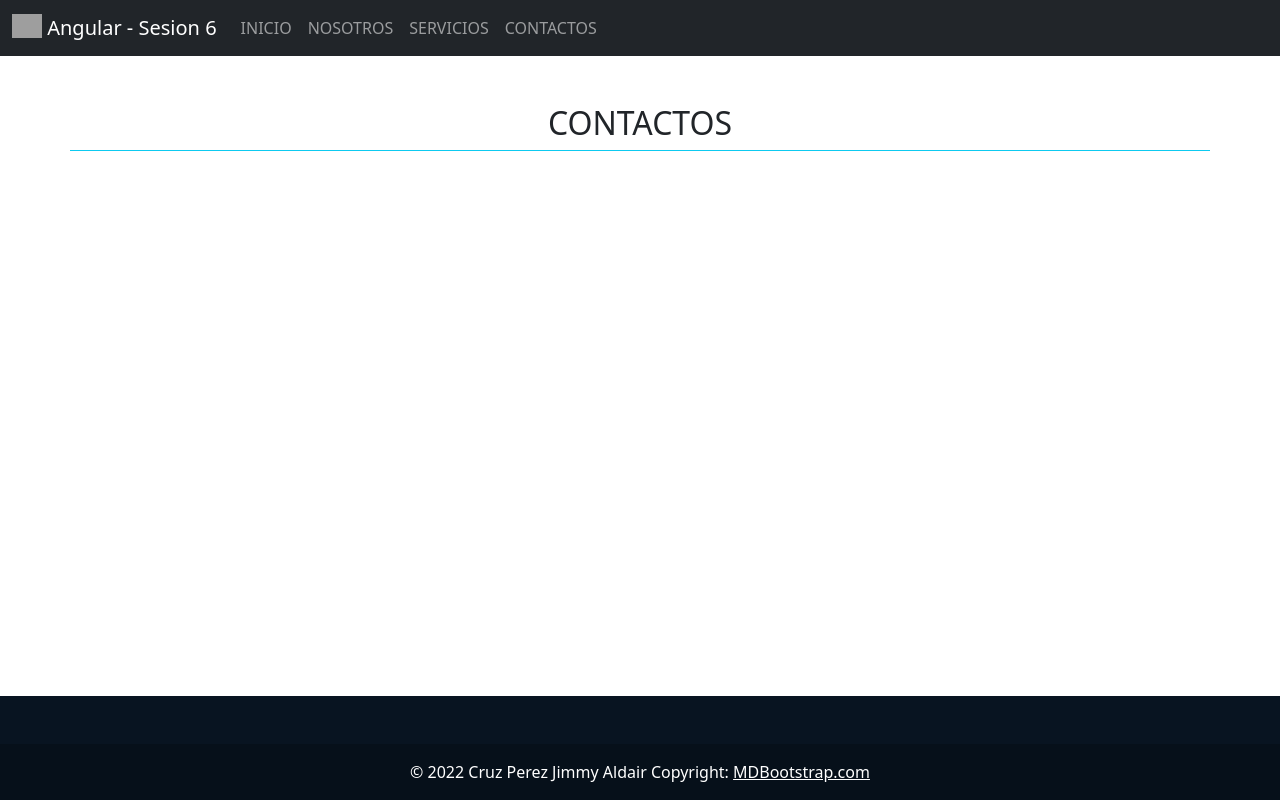
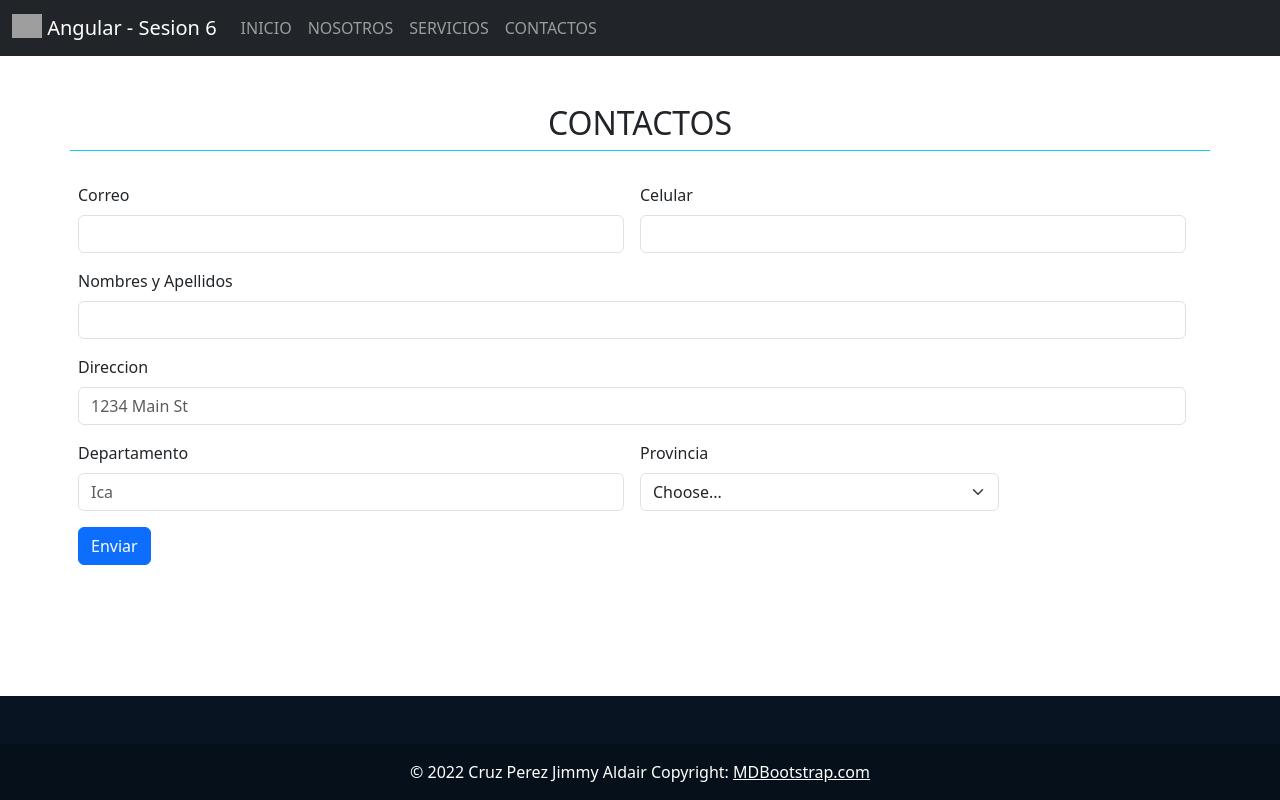
Before and after one commit to Jimmy-cruz/S6, an Angular app: page /contactos in a window 1280 px wide. Built offline with nearby package versions, Linux system fonts and the light colour scheme; grey boxes are pictures that could not be loaded.

Commit message:
se agrega la estructura de los componentes servicio y contactos

```diff
--- a/src/app/modulos/pages/contactos/contactos.component.html
+++ b/src/app/modulos/pages/contactos/contactos.component.html
@@ -4,4 +4,42 @@
     <div class="row border-bottom border-info">
         <h2 class="text-center">CONTACTOS</h2>
     </div>
+    <div class="row">
+        <form class="row g-3">
+            <div class="col-md-6">
+              <label for="inputEmail4" class="form-label">Correo</label>
+              <input type="email" class="form-control" id="inputEmail">
+            </div>
+            <div class="col-md-6">
+              <label for="inputPassword4" class="form-label">Celular</label>
+              <input type="text" class="form-control" id="inputCelular">
+            </div>
+            <div class="col-12">
+                <label for="inputAddress2" class="form-label">Nombres y Apellidos</label>
+                <input type="text" class="form-control" id="inputname">
+              </div>
+            <div class="col-12">
+              <label for="inputAddress" class="form-label">Direccion</label>
+              <input type="text" class="form-control" id="inputAddress" placeholder="1234 Main St">
+            </div>
+            <div class="col-md-6">
+              <label for="inputCity" class="form-label">Departamento</label>
+              <input type="text" class="form-control" id="inputCity" placeholder="Ica">
+            </div>
+            <div class="col-md-4">
+              <label for="inputState" class="form-label">Provincia</label>
+              <select id="inputState" class="form-select">
+                <option selected>Choose...</option>
+                <option>Ica</option>
+                <option>Chincha</option>
+                <option>Paracas</option>
+                <option>Pisco</option>
+              </select>
+            </div>
+
+            <div class="col-12">
+              <button type="submit" class="btn btn-primary" (click)="enviar()">Enviar</button>
+            </div>
+          </form>
+    </div>
 </div>
--- a/src/app/modulos/pages/contactos/contactos.component.ts
+++ b/src/app/modulos/pages/contactos/contactos.component.ts
@@ -6,5 +6,7 @@ import { Component } from '@angular/core';
   styleUrls: ['./contactos.component.css']
 })
 export class ContactosComponent {
-
+  enviar(){
+    alert("DATOS ENVIADOS")
+  }
 }
--- a/src/app/modulos/pages/servicios/servicios.component.html
+++ b/src/app/modulos/pages/servicios/servicios.component.html
@@ -38,16 +38,16 @@
         <div class="col">
             <div>
                 <ul>
-                    <a href="https://angular-builders.dev/home">
-                        <li>ANGULAR BUILDERS</li>
+                    <a href="https://leanpub.com/book-angular">
+                        <li>ANGULAR FROM SCRATCH</li>
                     </a>
-                    <a href="https://angularcommunity.net/home">
-                        <li>ANGULAR COMMUNITY MEETUP</li>
+                    <a href="https://leanpub.com/router">
+                        <li>ANGULAR ROUTER</li>
                     </a>
-                    <a href="https://indepth.dev/angular">
-                        <li>ANGULAR inDepth</li>
+                    <a href="https://books.ninja-squad.com/angular">
+                        <li>BECOMING A NINJA WITH ANGULAR</li>
                     </a>
-                    <a href="https://angular.io/resources?category=community">
+                    <a href="https://angular.io/resources?category=education">
                         <li>VER MAS...</li>
                     </a>
                 </ul>
```
